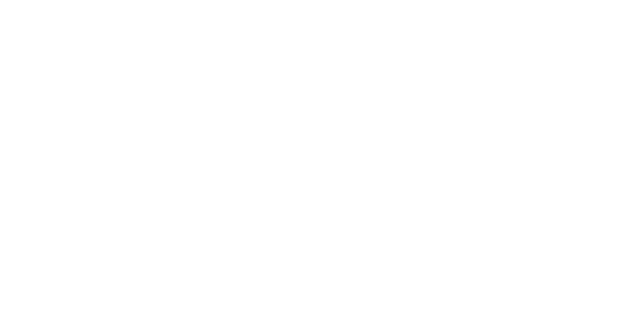
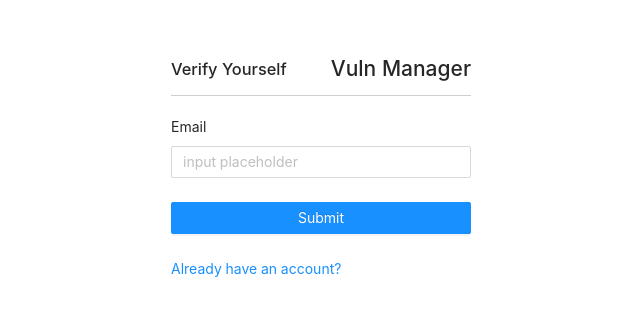
Before and after one commit to yotta0/vuln-manager, a React (Create React App) app in the folder front_end/: page /check-user in a window 1280 px wide. Before the commit this address had no page. Shown: the part 234-550 px from the top of the page, without its empty margins (319-959 px from the left). Built offline with nearby package versions, Linux system fonts and the light colour scheme; the HTML template or start-up script is replaced by a standard one.

Commit message:
feat(front-end): created CheckUser page to handle new users and added to route

```diff
--- /dev/null
+++ b/front_end/src/pages/CheckUser.tsx
@@ -0,0 +1,14 @@
+import {FC} from 'react'
+import AuthComponent from '../components/AuthComponent'
+
+const CheckUser:FC = () => {
+    return <AuthComponent
+        titleText='Verify Yourself'
+        bottonText='Submit'
+        linkText='Already have an account?'
+        isPassword={false}
+        linkPath='/login'
+    />
+}
+
+export default CheckUser
--- a/front_end/src/pages/Login.tsx
+++ b/front_end/src/pages/Login.tsx
@@ -1,9 +1,8 @@
 import {FC} from 'react'
-import {Form, Input, Button} from 'antd'
 import AuthComponent from '../components/AuthComponent'
 
 const Login:FC = () => {
-    return <AuthComponent/>
+    return <AuthComponent />
 }
 
 export default Login
--- a/front_end/src/router.tsx
+++ b/front_end/src/router.tsx
@@ -1,11 +1,13 @@
 import {BrowserRouter, Route, Routes} from 'react-router-dom'
+import {FC} from 'react'
 import Login from './pages/Login'
-import {FC} from 'react'
+import CheckUser from './pages/CheckUser'
 
 const Router:FC = () => {
     return <BrowserRouter>
         <Routes>
             <Route path='/login' element={<Login />} />
+            <Route path='/check-user' element={<CheckUser />} />
         </Routes>
     </BrowserRouter>
 }
```
